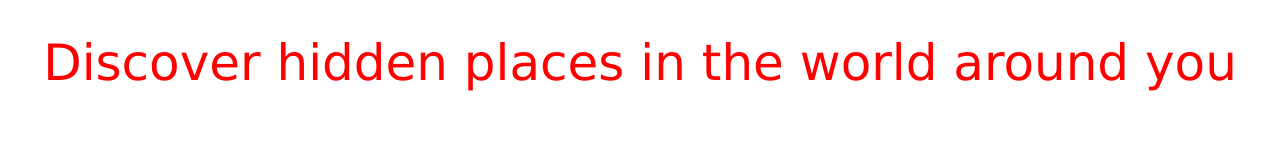
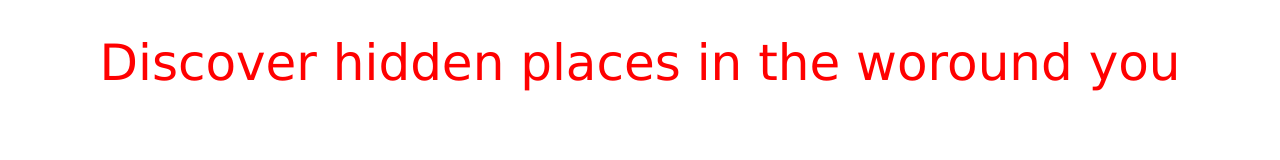
Before and after one commit to dhruvshrinet1/dhruvshrinet1.github.io, a plain HTML site: page index.html in a window 1280 px wide. Drawn offline with Linux system fonts and the light colour scheme.

Commit message:
just checking

```diff
--- a/index.html
+++ b/index.html
@@ -10,7 +10,7 @@
 </head>
 <body>
 
-      <h1>Discover hidden places in the world around you</h1>
+      <h1>Discover hidden places in the woround you</h1>
 
 
 </body>
```
